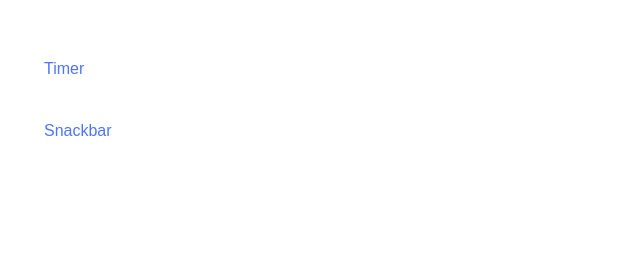
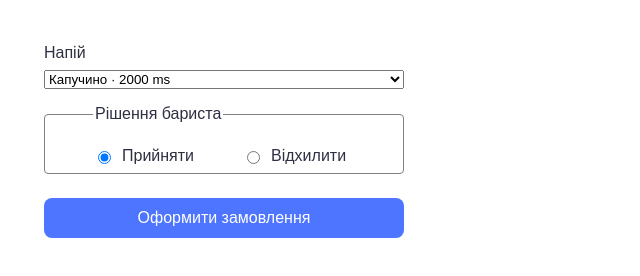
Before and after one commit to VladDlogush/goit-js-hw-10, a plain HTML site: page index.html in a window 1280 px wide. Shown: the whole page, without its empty margins (0-640 px from the left). Drawn offline with Linux system fonts and the light colour scheme.

Commit message:
Deploying to gh-pages from @ VladDlogush/goit-js-hw-10@21386f611ae06a33abe7906a215d8a104a4a90a7 🚀

```diff
--- a/1-timer.js
+++ b/1-timer.js
@@ -1,2 +1,2 @@
-import"./assets/modulepreload-polyfill-B5Qt9EMX.js";/* empty css                      */import{f as h,i as y}from"./assets/vendor-BbbuE1sJ.js";const t={input:document.querySelector("#datetime-picker"),startBtn:document.querySelector("[data-start]"),days:document.querySelector("[data-days]"),hours:document.querySelector("[data-hours]"),minutes:document.querySelector("[data-minutes]"),seconds:document.querySelector("[data-seconds]")};let o=null,u=null;t.startBtn.disabled=!0;const p={enableTime:!0,time_24hr:!0,defaultDate:new Date,minuteIncrement:1,onClose(e){const n=e[0];if(n<=new Date){o=null,t.startBtn.disabled=!0,y.error({message:"Please choose a date in the future",position:"topRight"});return}o=n,t.startBtn.disabled=!1}};h(t.input,p);t.startBtn.addEventListener("click",S);function S(){o&&(t.startBtn.disabled=!0,t.input.disabled=!0,u=setInterval(()=>{const e=Date.now(),r=o.getTime()-e;if(r<=0){clearInterval(u),d(i(0)),t.input.disabled=!1,t.startBtn.disabled=!0,o=null;return}d(i(r))},1e3))}function d({days:e,hours:n,minutes:r,seconds:a}){t.days.textContent=s(e),t.hours.textContent=s(n),t.minutes.textContent=s(r),t.seconds.textContent=s(a)}function s(e){return String(e).padStart(2,"0")}function i(e){const c=Math.floor(e/864e5),l=Math.floor(e%864e5/36e5),m=Math.floor(e%864e5%36e5/6e4),f=Math.floor(e%864e5%36e5%6e4/1e3);return{days:c,hours:l,minutes:m,seconds:f}}
+import"./assets/styles-BCpFjgSp.js";import{f as h,i as y}from"./assets/vendor-BbbuE1sJ.js";const t={input:document.querySelector("#datetime-picker"),startBtn:document.querySelector("[data-start]"),days:document.querySelector("[data-days]"),hours:document.querySelector("[data-hours]"),minutes:document.querySelector("[data-minutes]"),seconds:document.querySelector("[data-seconds]")};let o=null,u=null;t.startBtn.disabled=!0;const p={enableTime:!0,time_24hr:!0,defaultDate:new Date,minuteIncrement:1,onClose(e){const n=e[0];if(n<=new Date){o=null,t.startBtn.disabled=!0,y.error({message:"Please choose a date in the future",position:"topRight"});return}o=n,t.startBtn.disabled=!1}};h(t.input,p);t.startBtn.addEventListener("click",S);function S(){o&&(t.startBtn.disabled=!0,t.input.disabled=!0,u=setInterval(()=>{const e=Date.now(),r=o.getTime()-e;if(r<=0){clearInterval(u),d(i(0)),t.input.disabled=!1,t.startBtn.disabled=!0,o=null;return}d(i(r))},1e3))}function d({days:e,hours:n,minutes:r,seconds:a}){t.days.textContent=s(e),t.hours.textContent=s(n),t.minutes.textContent=s(r),t.seconds.textContent=s(a)}function s(e){return String(e).padStart(2,"0")}function i(e){const c=Math.floor(e/864e5),l=Math.floor(e%864e5/36e5),m=Math.floor(e%864e5%36e5/6e4),f=Math.floor(e%864e5%36e5%6e4/1e3);return{days:c,hours:l,minutes:m,seconds:f}}
 //# sourceMappingURL=1-timer.js.map
--- a/2-snackbar.js
+++ b/2-snackbar.js
@@ -1,2 +1,2 @@
-import"./assets/modulepreload-polyfill-B5Qt9EMX.js";/* empty css                      */import{i as r}from"./assets/vendor-BbbuE1sJ.js";const s=document.querySelector(".form");s.addEventListener("submit",m);function m(e){e.preventDefault();const o=Number(s.elements.delay.value),i=s.elements.state.value;n(o,i).then(t=>{r.success({message:`✅ Fulfilled promise in ${t}ms`,position:"topRight"})}).catch(t=>{r.error({message:`❌ Rejected promise in ${t}ms`,position:"topRight"})}),s.reset()}function n(e,o){return new Promise((i,t)=>{setTimeout(()=>{o==="fulfilled"?i(e):t(e)},e)})}
+import"./assets/styles-BCpFjgSp.js";import{i as r}from"./assets/vendor-BbbuE1sJ.js";const s=document.querySelector(".form");s.addEventListener("submit",m);function m(e){e.preventDefault();const o=Number(s.elements.delay.value),i=s.elements.state.value;n(o,i).then(t=>{r.success({message:`✅ Fulfilled promise in ${t}ms`,position:"topRight"})}).catch(t=>{r.error({message:`❌ Rejected promise in ${t}ms`,position:"topRight"})}),s.reset()}function n(e,o){return new Promise((i,t)=>{setTimeout(()=>{o==="fulfilled"?i(e):t(e)},e)})}
 //# sourceMappingURL=2-snackbar.js.map
--- a/assets/modulepreload-polyfill-B5Qt9EMX.js
+++ b/assets/styles-BCpFjgSp.js
@@ -1,2 +1,2 @@
 (function(){const t=document.createElement("link").relList;if(t&&t.supports&&t.supports("modulepreload"))return;for(const e of document.querySelectorAll('link[rel="modulepreload"]'))i(e);new MutationObserver(e=>{for(const r of e)if(r.type==="childList")for(const o of r.addedNodes)o.tagName==="LINK"&&o.rel==="modulepreload"&&i(o)}).observe(document,{childList:!0,subtree:!0});function s(e){const r={};return e.integrity&&(r.integrity=e.integrity),e.referrerPolicy&&(r.referrerPolicy=e.referrerPolicy),e.crossOrigin==="use-credentials"?r.credentials="include":e.crossOrigin==="anonymous"?r.credentials="omit":r.credentials="same-origin",r}function i(e){if(e.ep)return;e.ep=!0;const r=s(e);fetch(e.href,r)}})();
-//# sourceMappingURL=modulepreload-polyfill-B5Qt9EMX.js.map
+//# sourceMappingURL=styles-BCpFjgSp.js.map
--- a/index.html
+++ b/index.html
@@ -1,16 +1,43 @@
 <!doctype html>
-<html lang="en">
+<html lang="uk">
   <head>
     <meta charset="UTF-8" />
     <meta name="viewport" content="width=device-width, initial-scale=1.0" />
-    <title>Homework 10</title>
+    <title>Sunny Coffee</title>
+    <script type="module" crossorigin src="/goit-js-hw-10/index.js"></script>
+    <link rel="modulepreload" crossorigin href="/goit-js-hw-10/assets/styles-BCpFjgSp.js">
     <link rel="stylesheet" crossorigin href="/goit-js-hw-10/assets/styles-DuPEiRNC.css">
   </head>
 
   <body>
-    <ul>
-      <li><a href="./1-timer.html">Timer</a></li>
-      <li><a href="./2-snackbar.html">Snackbar</a></li>
-    </ul>
+    <form class="form">
+      <label>
+        Напій
+        <select name="drink">
+          <option value="Еспресо">Еспресо · 1000 ms</option>
+          <option value="Капучино" selected>Капучино · 2000 ms</option>
+          <option value="Лате">Лате · 3000 ms</option>
+          <option value="Флет-вайт">Флет-вайт · 4000 ms</option>
+          <option value="Раф">Раф · 5000 ms</option>
+        </select>
+      </label>
+
+      <fieldset>
+        <legend>Рішення бариста</legend>
+        <label>
+          <input type="radio" name="state" value="fulfilled" checked required />
+          Прийняти
+        </label>
+        <label>
+          <input type="radio" name="state" value="rejected" required />
+          Відхилити
+        </label>
+      </fieldset>
+
+      <button type="submit">Оформити замовлення</button>
+    </form>
+
+    <ul class="order-log"></ul>
+
   </body>
 </html>
--- /dev/null
+++ b/index.js
@@ -0,0 +1,2 @@
+import"./assets/styles-BCpFjgSp.js";const d={Еспресо:1e3,Капучино:2e3,Лате:3e3,"Флет-вайт":4e3,Раф:5e3},m=document.querySelector(".form"),i=document.querySelector(".order-log");function l(e,t){return new Promise((o,r)=>{setTimeout(()=>{t?o(e):r(e)},e)})}function u(e){const t=document.createElement("li");return t.classList.add("row-pending"),t.textContent=`⏳ ${e} · у роботі…`,i.append(t),t}m.addEventListener("submit",e=>{e.preventDefault();const t=new FormData(e.currentTarget),o=t.get("drink"),r=t.get("state"),c=d[o],a=r==="fulfilled",n=u(o);l(c,a).then(s=>{n.className="row-ok",n.textContent=`✅ ${o} · готове · ${s} ms`}).catch(s=>{n.className="row-err",n.textContent=`❌ ${o} · скасовано · ${s} ms`}).finally(()=>{n.textContent+=` · ${new Date().toLocaleTimeString("uk-UA")}`})});
+//# sourceMappingURL=index.js.map
```
Also changed, not shown: 1-timer.html (+2 -2 lines), 2-snackbar.html (+2 -2 lines), 5 other files.
